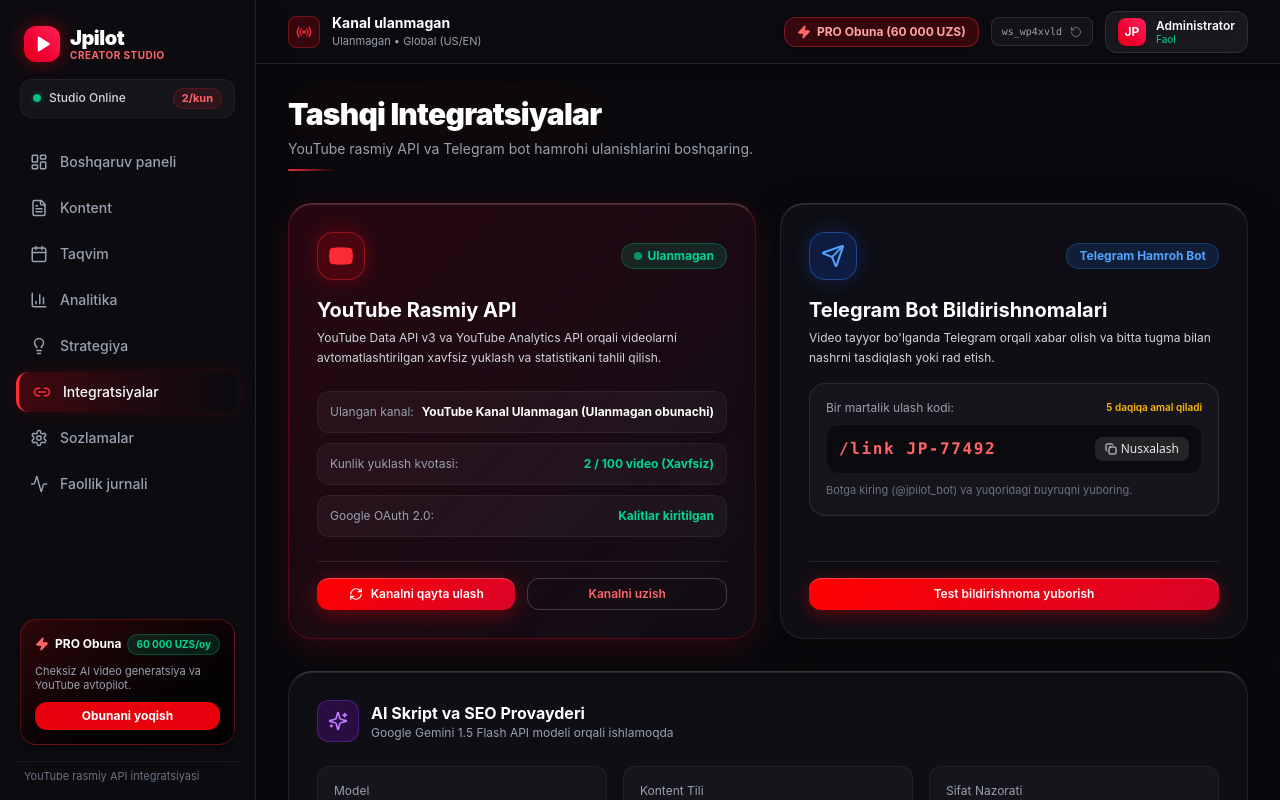
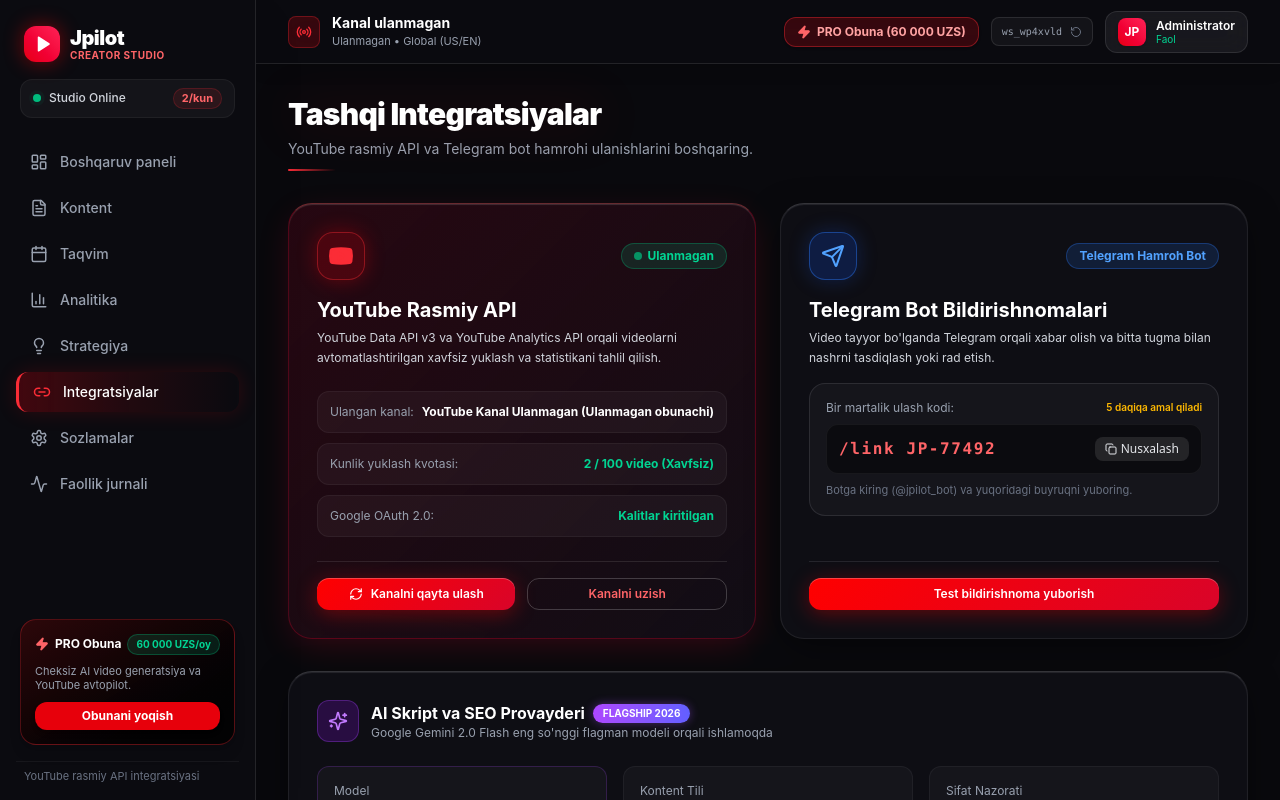
Before and after one commit to tajiboyevjahongir5-sudo/youtubeai, a React (Vite) app in the folder apps/web/: page /integrations in a window 1280 px wide. Built offline with nearby package versions, Linux system fonts and the light colour scheme; no server answers.

Commit message:
feat: upgrade AI script & SEO generation engine to Google Gemini 2.0 Flash flagship

```diff
--- a/apps/web/src/pages/integrations.tsx
+++ b/apps/web/src/pages/integrations.tsx
@@ -223,21 +223,31 @@
       </div>
 
       {/* AI Provider Section */}
-      <div className="liquid-glass rounded-3xl p-6 sm:p-7 border border-white/10 space-y-4 animate-fade-in-up stagger-3">
+      <div className="liquid-glass rounded-3xl p-6 sm:p-7 border border-purple-500/20 bg-purple-500/[0.02] space-y-4 animate-fade-in-up stagger-3 shadow-xl">
+        <div className="flex items-center justify-between">
           <div className="flex items-center gap-3">
             <div className="p-2.5 rounded-xl bg-purple-600/20 text-purple-400 border border-purple-500/30">
               <Sparkles size={20} />
             </div>
             <div>
+              <div className="flex items-center gap-2">
                 <h3 className="font-bold text-white text-base">AI Skript va SEO Provayderi</h3>
-            <p className="text-xs text-gray-400">Google Gemini 1.5 Flash API modeli orqali ishlamoqda</p>
+                <span className="px-2.5 py-0.5 rounded-full text-[10px] font-bold bg-gradient-to-r from-purple-500 to-indigo-500 text-white shadow-[0_0_10px_rgba(168,85,247,0.4)]">
+                  FLAGSHIP 2026
+                </span>
+              </div>
+              <p className="text-xs text-gray-400">Google Gemini 2.0 Flash eng so'nggi flagman modeli orqali ishlamoqda</p>
+            </div>
           </div>
         </div>
 
         <div className="grid sm:grid-cols-3 gap-4 pt-2">
-          <div className="p-4 rounded-xl bg-white/[0.03] border border-white/5">
+          <div className="p-4 rounded-xl bg-white/[0.03] border border-purple-500/20">
             <span className="text-xs text-gray-400 block mb-1">Model</span>
-            <span className="text-sm font-bold text-white">Gemini 1.5 Flash</span>
+            <div className="flex items-center gap-2">
+              <span className="text-sm font-bold text-white">Gemini 2.0 Flash</span>
+              <span className="px-2 py-0.5 rounded-md text-[10px] font-bold bg-emerald-500/20 text-emerald-300 border border-emerald-500/30">ENG YAXSHISI</span>
+            </div>
           </div>
           <div className="p-4 rounded-xl bg-white/[0.03] border border-white/5">
             <span className="text-xs text-gray-400 block mb-1">Kontent Tili</span>
@@ -245,7 +255,10 @@
           </div>
           <div className="p-4 rounded-xl bg-white/[0.03] border border-white/5">
             <span className="text-xs text-gray-400 block mb-1">Sifat Nazorati</span>
-            <span className="text-sm font-bold text-emerald-400">Avtomatik faol</span>
+            <span className="text-sm font-bold text-emerald-400 flex items-center gap-1.5">
+              <span className="w-2 h-2 rounded-full bg-emerald-400 animate-pulse" />
+              Ultra-Yuqori Sifat
+            </span>
           </div>
         </div>
       </div>
```
Also changed, not shown: 2 other files (tests, documents, lock files or other folders). Lines whose indentation alone changed are shown as unchanged.
